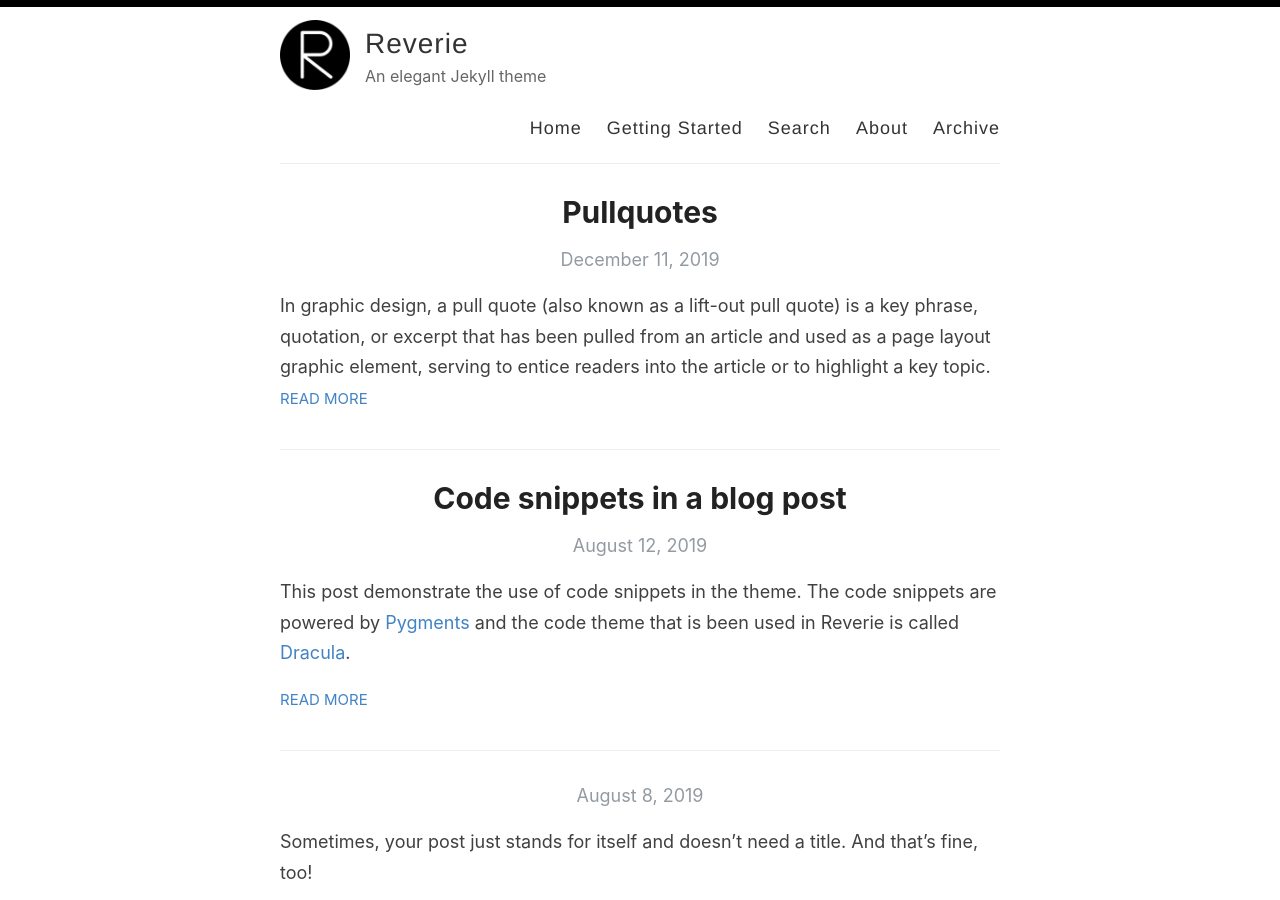
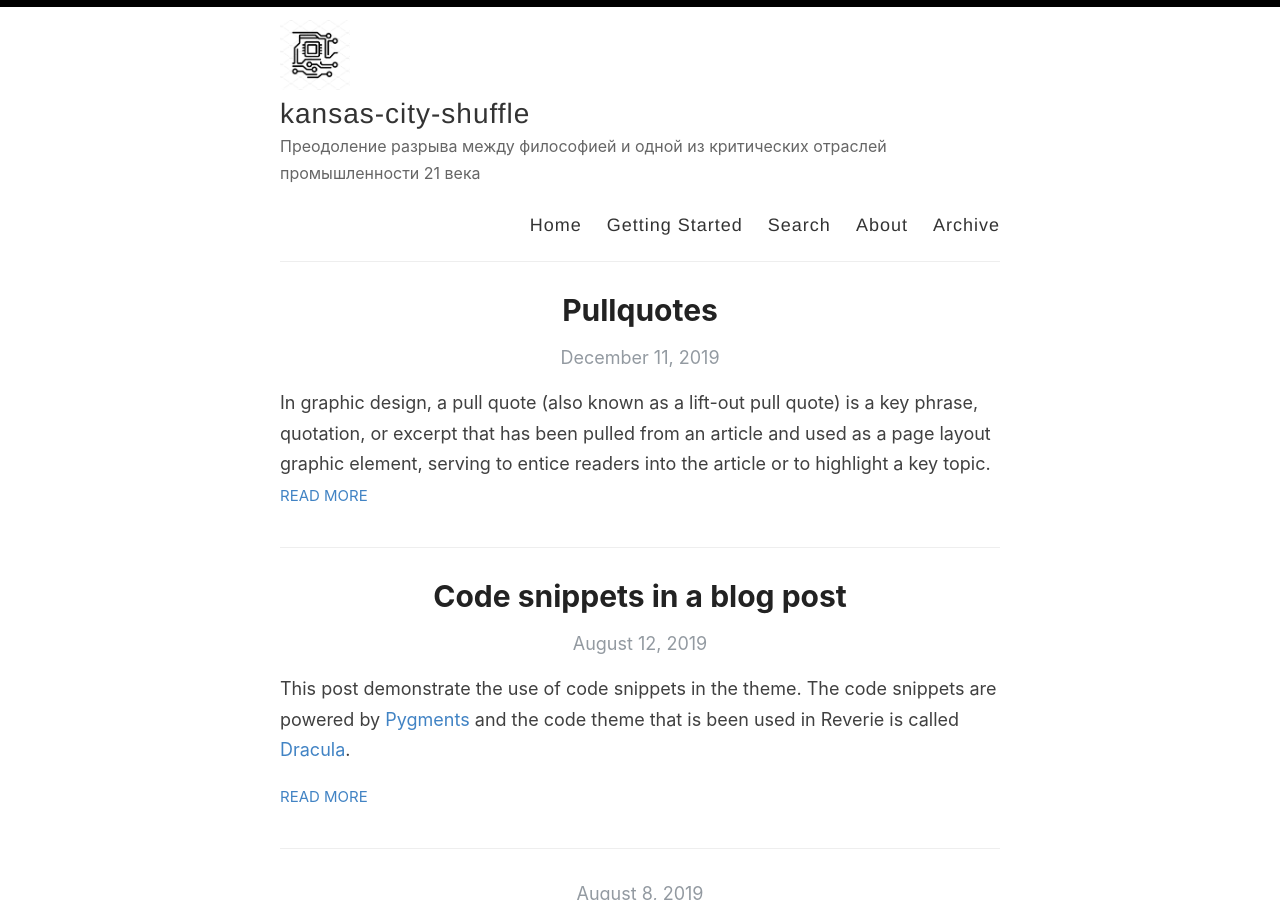
Before and after one commit to shuffle-true/shuffle-true.github.io, a Jekyll site: the page built from index.html, in a window 1280 px wide and 900 px high. Built offline with Jekyll 4.4.1, drawn with Linux system fonts in a browser that asks for light colours; the list of posts is cut into pages by our own code.

Commit message:
Test changes in descr and logo

```diff
--- a/_config.yml
+++ b/_config.yml
@@ -3,16 +3,16 @@
 #
 
 # Name of your site (displayed in the header)
-name: Reverie
+name: kansas-city-shuffle
 
 # Name of the author
-author: Amit Merchant
+author: Андрей Р.
 
 # Short bio or description (displayed in the header)
-description: An elegant Jekyll theme
+description: Преодоление разрыва между философией и одной из критических отраслей промышленности 21 века
 
 # URL of your avatar or profile pic (you could use your GitHub profile pic)
-avatar: /images/reverie.png
+avatar: /images/logo.jpg
 
 #
 # Flags below are optional
```
Also changed, not shown: images/logo.jpg (added).
